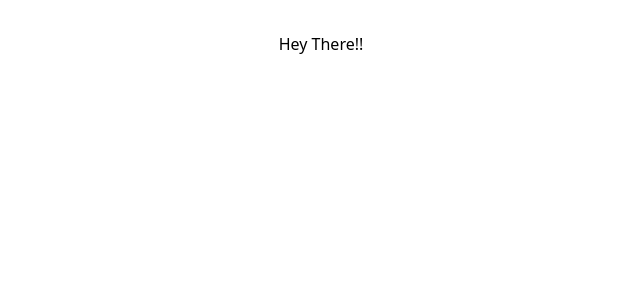
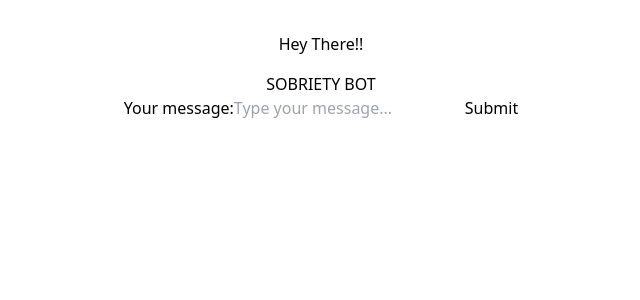
Before and after one commit to Akhil-Sharma-26/sobriety-app, a React (Vite) app in the folder client/: page / in a window 1280 px wide. Shown: the top 300 px of the page, without its empty margins (319-959 px from the left). Built offline with nearby package versions, Linux system fonts and the light colour scheme.

Commit message:
backend to frontend chatbot

```diff
--- a/client/package.json
+++ b/client/package.json
@@ -10,6 +10,7 @@
     "preview": "vite preview"
   },
   "dependencies": {
+    "axios": "^1.6.7",
     "react": "^18.2.0",
     "react-dom": "^18.2.0"
   },
--- a/client/src/App.jsx
+++ b/client/src/App.jsx
@@ -2,6 +2,7 @@ import { useState } from 'react'
 import reactLogo from './assets/react.svg'
 import viteLogo from '/vite.svg'
 import './App.css'
+import LLM from './pages/Llm'
 
 function App() {
   const [count, setCount] = useState(0)
@@ -10,6 +11,7 @@ function App() {
     <>
       <p>
         Hey There!!
+        <LLM />
       </p>
     </>
   )
--- /dev/null
+++ b/client/src/pages/Llm.jsx
@@ -0,0 +1,58 @@
+import React, { useState } from 'react';
+import axios from 'axios';
+
+function LLM() {
+  const [userInput, setUserInput] = useState('');
+  const [response, setResponse] = useState('');
+
+  const handleSendMessage = async () => {
+    const Combined_Input =
+      userInput +
+      ' ' +
+      'Also give some healthy tips to cure my drug addiction or help give some motivation to quit drugs.';
+
+    try {
+      const response = await axios.post('http://127.0.0.1:80/llm', { Combined_Input });
+      console.log(response.data); // Log the response data to the console
+
+      // Assuming the response.data has the structure { response: "your_response_text" }
+      const responseData = response.data;
+      const cleanedResponse = responseData.response
+        .replace(/\n/g, '<br/>')
+        .replace(/\*\*/g, '')
+        .replace(/\*/g, '')
+        .replace(/\s+/g, ' ');
+
+      setResponse(cleanedResponse);
+      // setSpeakButtonDisabled(false); // Assuming this is defined somewhere else
+    } catch (error) {
+      console.error(error);
+    }
+  };
+
+  return (
+    <div className="App" style={{ margin: '1rem' }}>
+      <h1>SOBRIETY BOT</h1>
+      <div>
+        <label htmlFor="userInput">Your message:</label>
+        <input
+          type="text"
+          id="userInput"
+          placeholder="Type your message..."
+          value={userInput}
+          onChange={(e) => setUserInput(e.target.value)}
+        />
+        <button onClick={handleSendMessage}>Submit</button>
+      </div>
+
+      <div style={{ margin: '1rem' }}>
+        <p
+          style={{ whiteSpace: 'pre-line', color: 'black' }}
+          dangerouslySetInnerHTML={{ __html: response }}
+        ></p>
+      </div>
+    </div>
+  );
+}
+
+export default LLM;
```
Also changed, not shown: 2 other files (tests, documents, lock files or other folders).
